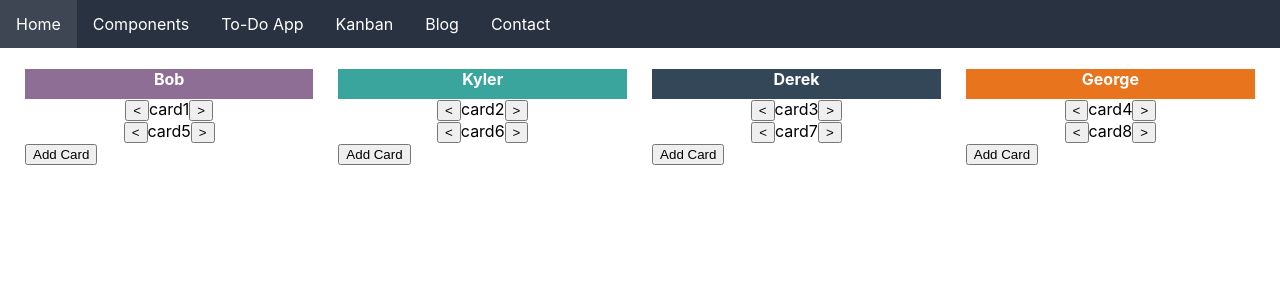
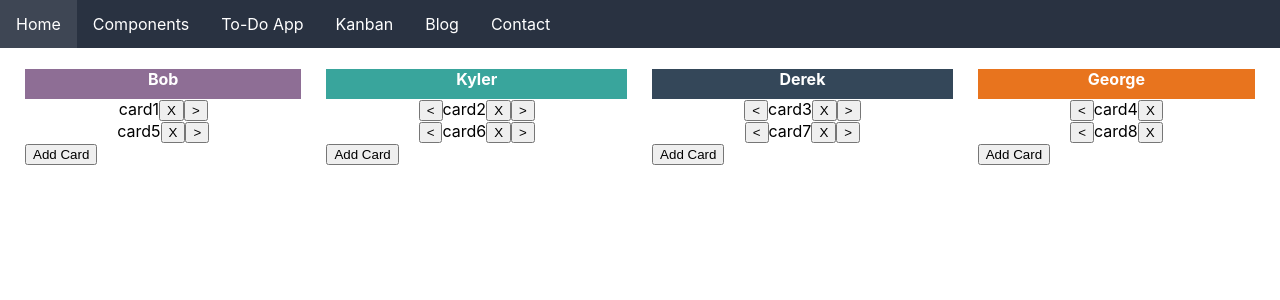
Before and after one commit to kfiggins/MyPortfolio, a React (Create React App) app in the folder client/: page /kanban in a window 1280 px wide. Shown: the top 300 px of the page. Built offline with nearby package versions, Linux system fonts and the light colour scheme.

Commit message:
Kanban basic funtionality finished. Need to add style and more column functionality

```diff
--- a/client/src/components/KanbanApp/Card.js
+++ b/client/src/components/KanbanApp/Card.js
@@ -2,23 +2,28 @@ import React from "react";
 
 import styled from "styled-components";
 
-export default function Card({ title, moveCardRight, moveCardLeft, id }) {
+export default function Card({ card, moveCard, deleteCard }) {
   const Wrapper = styled.div`
     text-align: center;
   `;
   const handleMoveCardRight = () => {
-    moveCardRight(id);
+    moveCard(card.id, true);
   };
 
   const handleMoveCardLeft = () => {
-    moveCardLeft(id);
+    moveCard(card.id, false);
+  };
+
+  const handleDelete = () => {
+    deleteCard(card.id);
   };
 
   return (
     <Wrapper>
-      <button onClick={handleMoveCardLeft}>{`<`}</button>
-      <span>{title}</span>
-      <button onClick={handleMoveCardRight}>{`>`}</button>
+      {card.position !== 1 && <button onClick={handleMoveCardLeft}>{`<`}</button>}
+      <span>{card.title}</span>
+      <button onClick={handleDelete}>X</button>
+      {card.position !== 4 && <button onClick={handleMoveCardRight}>{`>`}</button>}
     </Wrapper>
   );
 }
--- a/client/src/components/KanbanApp/Column.js
+++ b/client/src/components/KanbanApp/Column.js
@@ -7,10 +7,10 @@ export default function Column({
   name,
   headerColor,
   cards,
-  columnPostion,
+  columnPosition,
   addCard,
-  moveCardRight,
-  moveCardLeft
+  moveCard,
+  deleteCard
 }) {
   const Wrapper = styled.div`
     flex-grow: 1;
@@ -32,7 +32,7 @@ export default function Column({
     let text = prompt("test");
     const card = {
       title: text,
-      position: columnPostion
+      position: columnPosition
     };
     addCard(card);
   };
@@ -43,13 +43,7 @@ export default function Column({
         <h4>{name}</h4>
       </ColumnTitle>
       {cards.map(card => (
-        <Card
-          title={card.title}
-          key={card.title}
-          moveCardRight={moveCardRight}
-          moveCardLeft={moveCardLeft}
-          id={card.id}
-        />
+        <Card card={card} key={card.id} moveCard={moveCard} deleteCard={deleteCard} />
       ))}
       <button onClick={handleAddCard}>Add Card</button>
     </Wrapper>
--- a/client/src/components/KanbanApp/KanbanApp.js
+++ b/client/src/components/KanbanApp/KanbanApp.js
@@ -1,13 +1,52 @@
-import React, { useState, useEffect } from "react";
+import React, { useState, useEffect, Fragment } from "react";
 import styled from "styled-components";
 import { generateId } from "../../utils/GenerateId";
 
 import Column from "./Column";
 
 export default function Kanban() {
-  //     cards: JSON.parse(window.localStorage.getItem("cards")) || [
+  // Columns
+  const [columns, setColumns] = useState([
+    {
+      id: generateId(),
+      title: "Bob",
+      headerColor: "#8E6E95",
+      columnPosition: 1
+    },
+    {
+      id: generateId(),
+      title: "Kyler",
+      headerColor: "#39A59C",
+      columnPosition: 2
+    },
+    {
+      id: generateId(),
+      title: "Derek",
+      headerColor: "#344759",
+      columnPosition: 3
+    },
+    {
+      id: generateId(),
+      title: "George",
+      headerColor: "#E8741E",
+      columnPosition: 4
+    }
+  ]);
 
-  const [cards, setCard] = useState([
+  // TODO: figure out how to handle colors and columnPosition
+  const addColumn = () => {
+    let column = {};
+    let text = prompt("Title of new column?");
+    column.title = text;
+    column.id = generateId();
+    column.headerColor = "#463";
+    column.columnPosition = 5;
+    setColumns([...columns, column]);
+  };
+
+  // Cards
+  const [cards, setCard] = useState(
+    JSON.parse(window.localStorage.getItem("cards")) || [
       { id: generateId(), title: "card1", position: 1 },
       { id: generateId(), title: "card2", position: 2 },
       { id: generateId(), title: "card3", position: 3 },
@@ -16,80 +55,54 @@ export default function Kanban() {
       { id: generateId(), title: "card6", position: 2 },
       { id: generateId(), title: "card7", position: 3 },
       { id: generateId(), title: "card8", position: 4 }
-  ]);
+    ]
+  );
 
-  //     window.localStorage.setItem("cards", JSON.stringify(this.state.cards));
+  useEffect(() => {
+    window.localStorage.setItem("cards", JSON.stringify(cards));
+  });
 
   const addCard = card => {
     card.id = generateId();
     setCard([...cards, card]);
   };
 
-  const moveCardRight = id => {
+  const deleteCard = id => {
+    setCard(cards.filter(card => card.id !== id));
+  };
+
+  const moveCard = (id, moveRight) => {
     let card = cards.find(card => card.id === id);
-    if (card.position === 4) return;
-    card.position = card.position + 1;
+    // TODO: find max column positon and min and use that instead of hardcoding number
+    if (moveRight && card.position === 4) return;
+    if (!moveRight && card.position === 1) return;
+    const moveValue = moveRight ? 1 : -1;
+    card.position = card.position + moveValue;
     setCard([...cards.filter(card => card.id !== id), card]);
   };
-
-  const moveCardLeft = id => {
-    let card = cards.find(card => card.id === id);
-    if (card.position === 1) return;
-    card.position = card.position - 1;
-    setCard([...cards.filter(card => card.id !== id), card]);
-  };
-
-  const column1Cards = cards.filter(card => card.position === 1);
-  const column2Cards = cards.filter(card => card.position === 2);
-  const column3Cards = cards.filter(card => card.position === 3);
-  const column4Cards = cards.filter(card => card.position === 4);
-
-  // useEffect(() => {
-  //   window.localStorage.setItem("cards", JSON.stringify(cards));
-  // });
 
   const Wrapper = styled.div`
     display: flex;
   `;
 
   return (
+    <Fragment>
+      {/* TODO: finish adding columns */}
+      {/* <button onClick={addColumn}>Add Column</button> */}
       <Wrapper>
+        {columns.map(column => (
           <Column
-        name={"Bob"}
-        headerColor={"#8E6E95"}
-        cards={column1Cards}
+            key={column.id}
+            name={column.title}
+            headerColor={column.headerColor}
+            cards={cards.filter(card => card.position === column.columnPosition)}
             addCard={addCard}
-        columnPostion={1}
-        moveCardRight={moveCardRight}
-        moveCardLeft={moveCardLeft}
+            columnPosition={column.columnPosition}
+            moveCard={moveCard}
+            deleteCard={deleteCard}
           />
-      <Column
-        name={"Kyler"}
-        headerColor={"#39A59C"}
-        cards={column2Cards}
-        addCard={addCard}
-        columnPostion={2}
-        moveCardRight={moveCardRight}
-        moveCardLeft={moveCardLeft}
-      />
-      <Column
-        name={"Derek"}
-        headerColor={"#344759"}
-        cards={column3Cards}
-        addCard={addCard}
-        columnPostion={3}
-        moveCardRight={moveCardRight}
-        moveCardLeft={moveCardLeft}
-      />
-      <Column
-        name={"George"}
-        headerColor={"#E8741E"}
-        cards={column4Cards}
-        addCard={addCard}
-        columnPostion={4}
-        moveCardRight={moveCardRight}
-        moveCardLeft={moveCardLeft}
-      />
+        ))}
       </Wrapper>
+    </Fragment>
   );
 }
```
Lines whose indentation alone changed are shown as unchanged.
